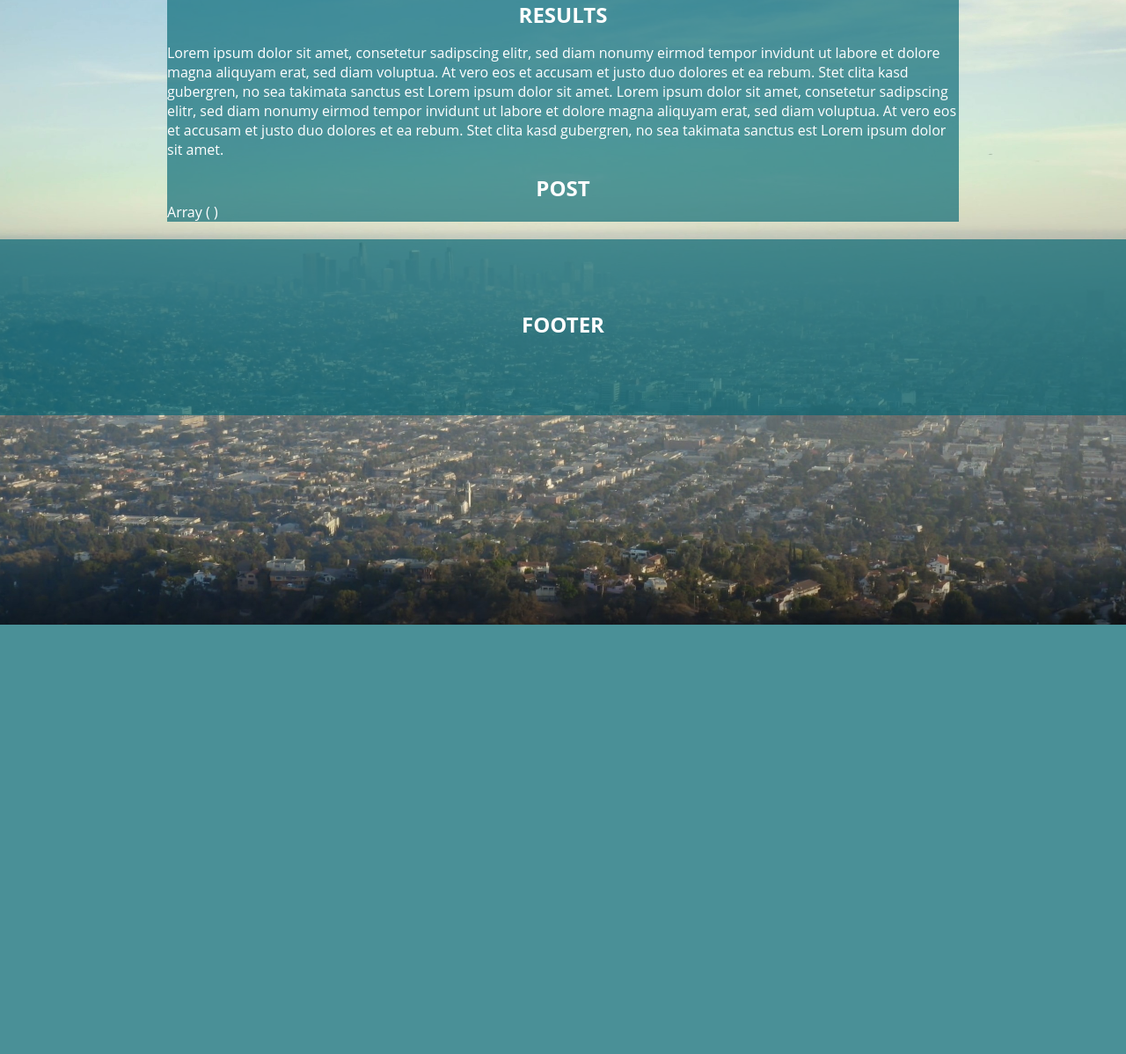
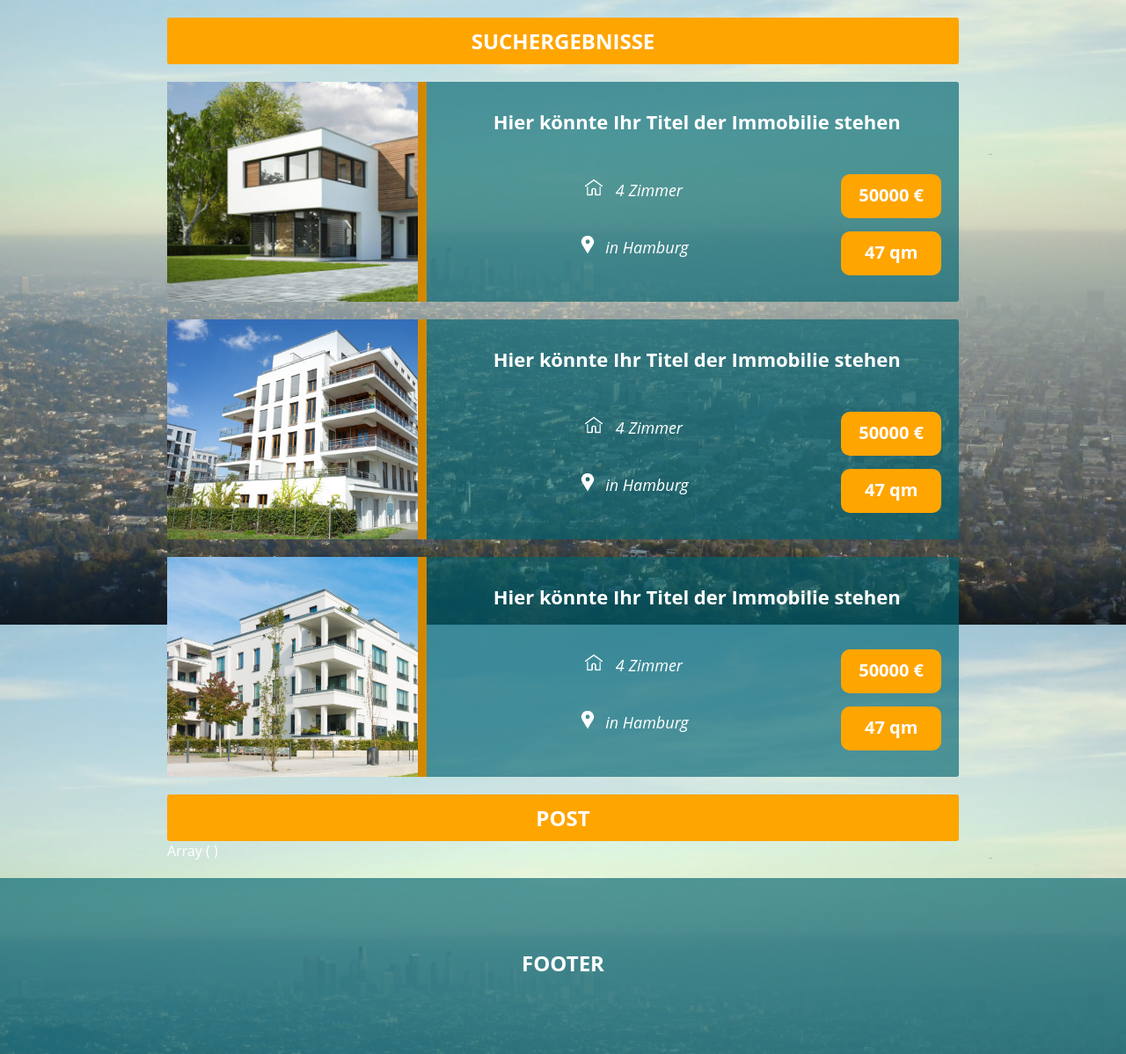
Before and after one commit to philipkrueck/ImmOrange, a PHP site: page /pages/favorites.php in a window 1280 px wide. Shown: the part 90-1288 px from the top of the page at 88% size. Before the commit the page ends 800 px from the top, so only its background shows below. Run offline with PHP 8.4, Linux system fonts and the light colour scheme.

Commit message:
first styling of search-results

```diff
--- a/css/styles.css
+++ b/css/styles.css
@@ -315,13 +315,124 @@ main .content{
                  Results-Area Sytles
     ***************************************************/
     .results-area{
-        background-color: rgba(0, 101, 114, 0.65);
         margin-bottom: 20px;
 
     }
 
+    .results-area a{
+        text-decoration: none;
+        color: white;
+    }
+
+    .results-area h2{
+        color: white;
+        text-transform: uppercase;
+        max-width: 900px;
+        background-color: #ffa500;
+        padding: 10px;
+        text-align: center;
+        border-radius: 3px;
+    }
+
+    .search-result-container{
+        display: grid;
+        grid-gap: 10px;
+        grid-template-columns: 2fr 2fr 1fr;
+        grid-template-rows: 1fr 1fr 1fr;
+
+        margin-bottom: 20px;
+        max-height: 250px;
+        border-radius: 3px;
+        background-color: rgba(0, 101, 114, 0.65);
+    }
+
+    .search-result-container .result-image-container{
+        grid-column: 1/2;
+        grid-row: 1/5;
+        overflow: hidden;
+        border-right: 10px solid #d18800;
+    }
+
+    .search-result-container .result-image-container img{
+        max-height: 250px;
+    }
+
+    .search-result-container h3{
+        grid-column: 2/5;
+
+        text-align: center;
+        font-size: 22px;
+        margin: 30px 30px 20px 30px;
+    }
+
+    .search-result-container .result-price{
+        grid-column: 4/5;
+        grid-row: 2/3;
+
+        text-align: center;
+        padding: 10px 20px;
+        margin-top: 15px;
+        margin-right: 20px;
+        font-size: 20px;
+        font-weight: bold;
+        background-color: #ffa500;
+        border-radius: 10px;
+        height: 30px;
+    }
+
+    .search-result-container .result-space{
+        grid-column: 4/5;
+        grid-row: 3/4;
+
+        text-align: center;
+        padding: 10px 20px;
+        margin-right: 20px;
+        font-size: 20px;
+        font-weight: bold;
+        background-color: #ffa500;
+        border-radius: 10px;
+        height: 30px;
+    }
+
+    .search-result-container .result-rooms-container{
+        display: inline;
+        grid-column: 2/4;
+        grid-row: 2/3;
+        text-align: center;
+        margin-top: 20px;
+    }
+
+    .result-rooms{
+        font-size: 18px;
+        font-style: italic;
+    }
+
+    .search-result-container .rooms-img{
+        width: 20px;
+        margin-right: 15px;
+    }
+
+    .search-result-container .result-location-container{
+        display: inline;
+        grid-column: 2/4;
+        grid-row: 3/4;
+        text-align: center;
+        margin: 5px;
+    }
+
+    .result-location{
+        font-size: 18px;
+        font-style: italic;
+    }
+
+    .search-result-container .location-img{
+        width: 20px;
+        margin-right: 10px;
+    }
+
+
     /**************************************************
-                 Search-Area Sytles
+                 Promoted-Area Sytles
     ***************************************************/
     .promoted-area{
         background-color: rgba(0, 101, 114, 0.65);
@@ -329,7 +440,7 @@ main .content{
     }
 
     /**************************************************
-                 Search-Area Sytles
+                 Newest-Area Sytles
     ***************************************************/
     .newest-area{
         background-color: rgba(0, 101, 114, 0.65);
--- a/includes/results.php
+++ b/includes/results.php
@@ -1,16 +1,83 @@
 <!-- PLACEHOLDER -->
-<h2 style="
-    text-align: center;
-    margin: 0px;"
-    >RESULTS</h2>
+<h2>Suchergebnisse</h2>
 
-    <p>Lorem ipsum dolor sit amet, consetetur sadipscing elitr, sed diam nonumy eirmod tempor
-    invidunt ut labore et dolore magna aliquyam erat, sed diam voluptua. At vero eos et accusam
-        et justo duo dolores et ea rebum. Stet clita kasd gubergren, no sea takimata sanctus est
-        Lorem ipsum dolor sit amet. Lorem ipsum dolor sit amet, consetetur sadipscing elitr, sed
-        diam nonumy eirmod tempor invidunt ut labore et dolore magna aliquyam erat, sed diam voluptua.
-        At vero eos et accusam et justo duo dolores et ea rebum. Stet clita kasd gubergren, no sea
-        takimata sanctus est Lorem ipsum dolor sit amet.</p>
+    <a href=""><div class="search-result-container">
+
+        <div class="result-image-container">
+            <img src="../temporary_assets/imm_1.jpg">
+        </div>
+
+        <h3 class="result-title">Hier könnte Ihr Titel der Immobilie stehen</h3>
+
+
+        <span class="result-price">50000 €</span>
+
+
+        <span class="result-space">47 qm</span>
+
+
+        <div class="result-rooms-container">
+            <img src="../img/icons/rooms.png" class="rooms-img"><span class="result-rooms">4 Zimmer</span>
+        </div>
+
+
+        <div class="result-location-container">
+            <img src="../img/icons/location.png" class="location-img"><span class="result-location">in Hamburg</span>
+        </div>
+
+    </div></a>
+
+    <a href=""><div class="search-result-container">
+
+        <div class="result-image-container">
+            <img src="../temporary_assets/imm_2.jpg">
+        </div>
+
+        <h3 class="result-title">Hier könnte Ihr Titel der Immobilie stehen</h3>
+
+
+        <span class="result-price">50000 €</span>
+
+
+        <span class="result-space">47 qm</span>
+
+
+        <div class="result-rooms-container">
+            <img src="../img/icons/rooms.png" class="rooms-img"><span class="result-rooms">4 Zimmer</span>
+        </div>
+
+
+        <div class="result-location-container">
+            <img src="../img/icons/location.png" class="location-img"><span class="result-location">in Hamburg</span>
+        </div>
+
+    </div></a>
+
+    <a href=""><div class="search-result-container">
+
+        <div class="result-image-container">
+            <img src="../temporary_assets/imm_3.jpg">
+        </div>
+
+        <h3 class="result-title">Hier könnte Ihr Titel der Immobilie stehen</h3>
+
+
+        <span class="result-price">50000 €</span>
+
+
+        <span class="result-space">47 qm</span>
+
+
+        <div class="result-rooms-container">
+            <img src="../img/icons/rooms.png" class="rooms-img"><span class="result-rooms">4 Zimmer</span>
+        </div>
+
+
+        <div class="result-location-container">
+            <img src="../img/icons/location.png" class="location-img"><span class="result-location">in Hamburg</span>
+        </div>
+
+    </div></a>
 
     <?php
         echo "<h2 style='
```
Also changed, not shown: img/icons/location.png (added), img/icons/rooms.png (added).
